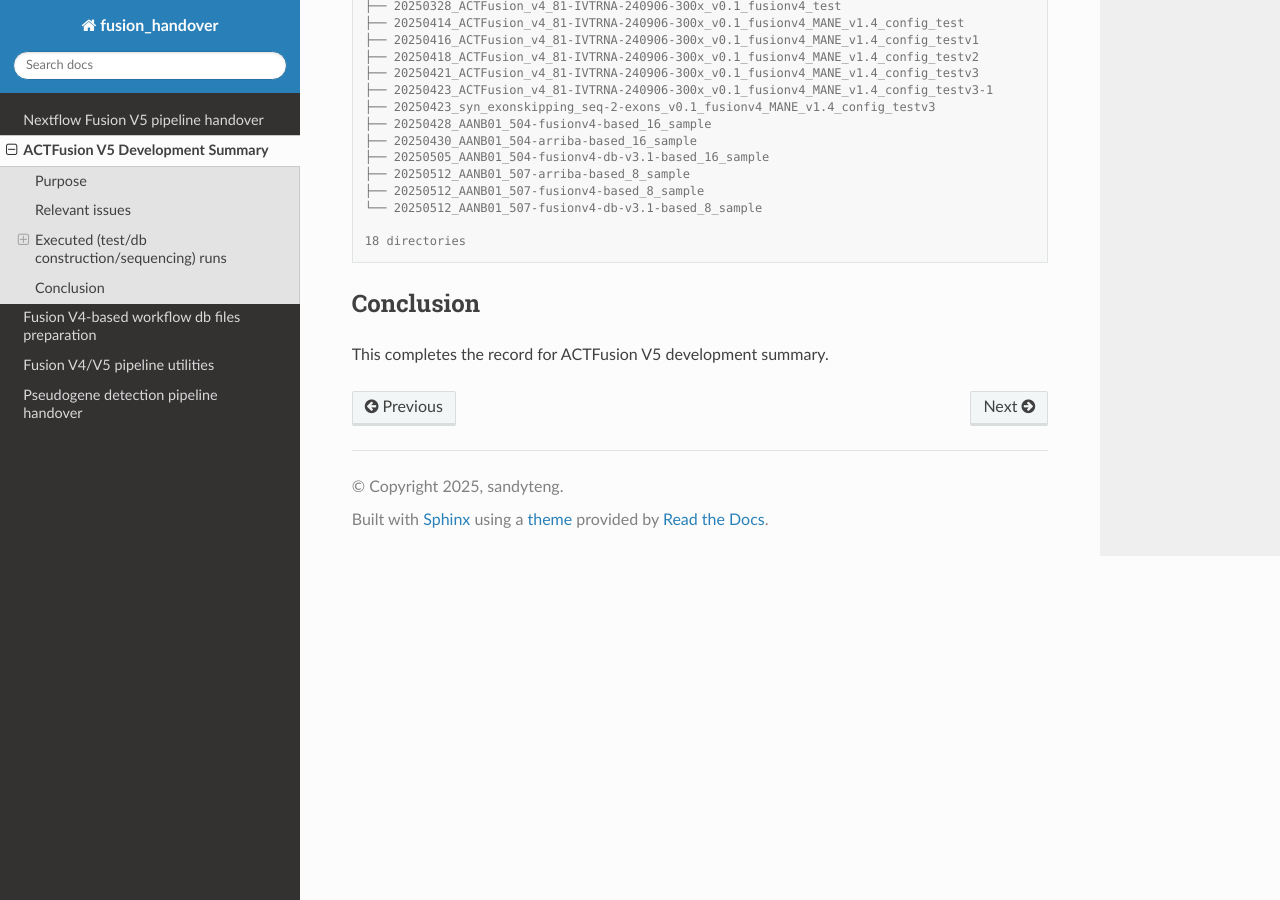
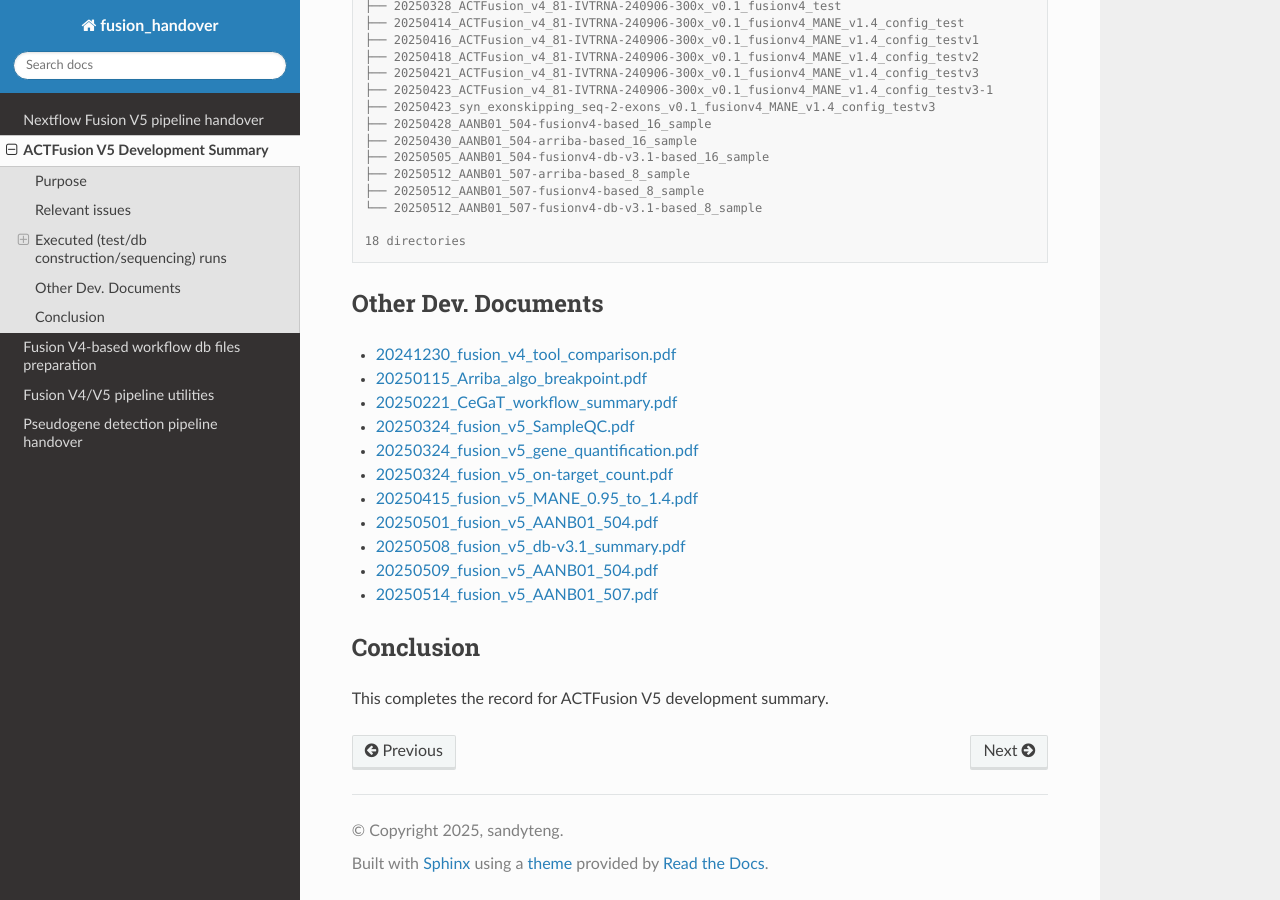
Before and after one commit to sandyteng/fusion_handover, a Sphinx documentation site: the page built from source/actfusionv5_dev.rst, in a window 1280 px wide and 900 px high, scrolled down 1572 px. Built offline with Sphinx 7.4.7 and the Read the Docs theme 3.1.0, drawn with Linux system fonts in a browser that asks for light colours.

Commit message:
add dev. documents for ACTFusion V5, 'actfusionv5_dev.rst'

```diff
--- a/source/actfusionv5_dev.rst
+++ b/source/actfusionv5_dev.rst
@@ -158,6 +158,22 @@ Local nextflow output directories
 
     18 directories
 
+---------------------
+Other Dev. Documents
+---------------------
+
+- `20241230_fusion_v4_tool_comparison.pdf <_static/20241230_fusion_v4_tool_comparison.pdf>`_
+- `20250115_Arriba_algo_breakpoint.pdf <_static/20250115_Arriba_algo_breakpoint.pdf>`_
+- `20250221_CeGaT_workflow_summary.pdf <_static/20250221_CeGaT_workflow_summary.pdf>`_
+- `20250324_fusion_v5_SampleQC.pdf <_static/20250324_fusion_v5_SampleQC.pdf>`_
+- `20250324_fusion_v5_gene_quantification.pdf <_static/20250324_fusion_v5_gene_quantification.pdf>`_
+- `20250324_fusion_v5_on-target_count.pdf <_static/20250324_fusion_v5_on-target_count.pdf>`_
+- `20250415_fusion_v5_MANE_0.95_to_1.4.pdf <_static/20250415_fusion_v5_MANE_0.95_to_1.4.pdf>`_
+- `20250501_fusion_v5_AANB01_504.pdf <_static/20250501_fusion_v5_AANB01_504.pdf>`_
+- `20250508_fusion_v5_db-v3.1_summary.pdf <_static/20250508_fusion_v5_db-v3.1_summary.pdf>`_
+- `20250509_fusion_v5_AANB01_504.pdf <_static/20250509_fusion_v5_AANB01_504.pdf>`_
+- `20250514_fusion_v5_AANB01_507.pdf <_static/20250514_fusion_v5_AANB01_507.pdf>`_
+
 --------------------
 Conclusion
 --------------------
```
Also changed, not shown: 14 other files.
